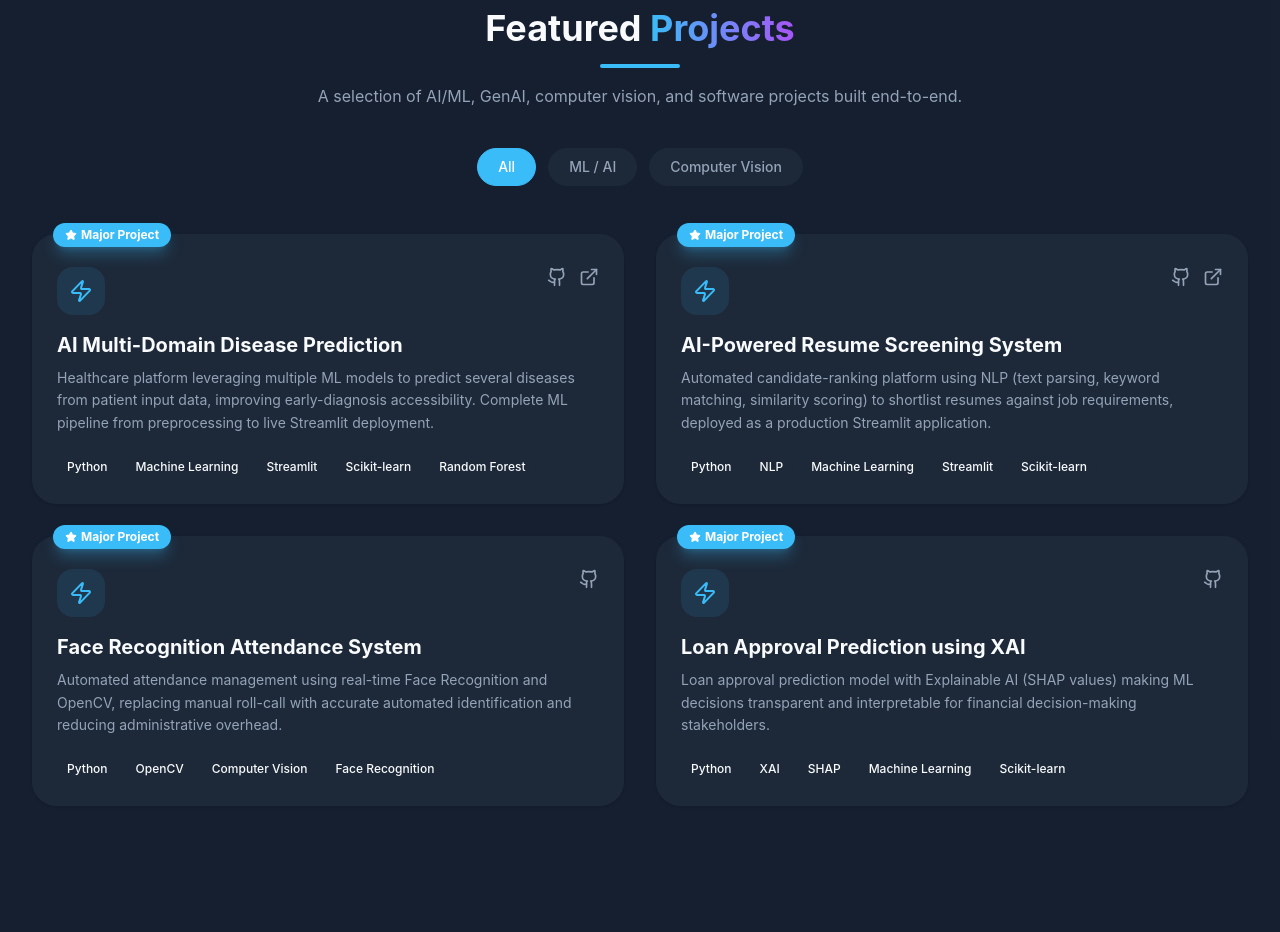
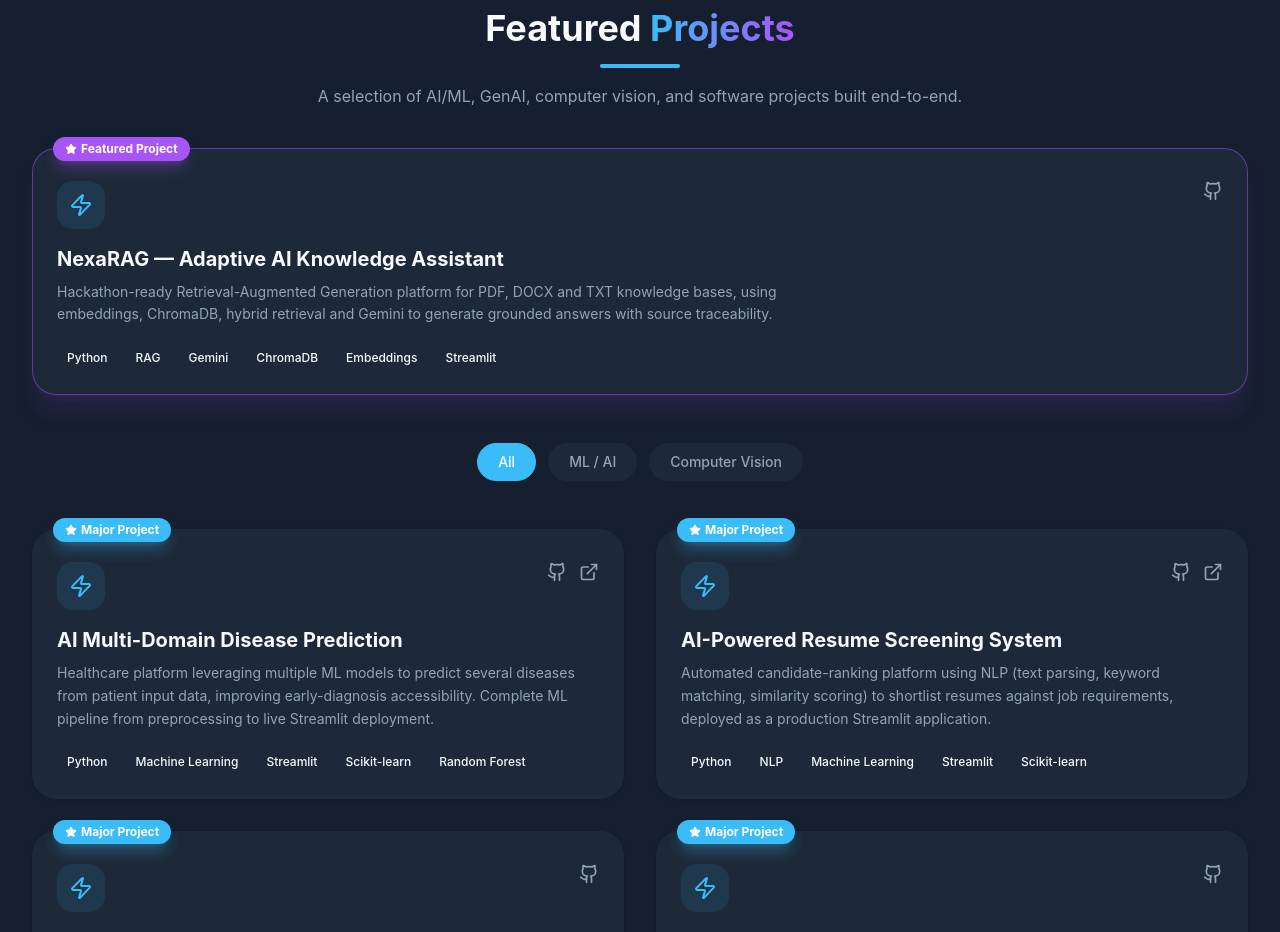
Before and after one commit to 247r1a05c2-b/portfolio, a React (Vite) app: page / in a window 1280 px wide. Shown: the part 3580-4512 px from the top of the page. Built offline with nearby package versions, Linux system fonts and the light colour scheme; no server answers.

Commit message:
Show NexaRAG separately from major projects

```diff
--- a/src/components/Projects.tsx
+++ b/src/components/Projects.tsx
@@ -4,10 +4,10 @@ import { PORTFOLIO_DATA } from '@/data/portfolio-data';
 import { motion } from 'framer-motion';
 import { useState } from 'react';
 
-function ProjectCard({ project, featured }: { project: typeof PORTFOLIO_DATA.majorProjects[0]; featured: boolean }) {
+function ProjectCard({ project, featured = false }: { project: any; featured?: boolean }) {
   return (
     <motion.div initial={{ opacity: 0, y: 24 }} whileInView={{ opacity: 1, y: 0 }} viewport={{ once: true, margin: '-60px' }} transition={{ duration: 0.4 }}
-      className={`group relative flex flex-col justify-between bg-card rounded-3xl p-6 border transition-all shadow-sm ${featured ? 'md:col-span-2 border-accent/50 shadow-xl shadow-accent/10' : 'border-border hover:border-accent/60 hover:shadow-xl hover:shadow-accent/10'}`}>
+      className={`group relative flex flex-col justify-between bg-card rounded-3xl p-6 border transition-all shadow-sm ${featured ? 'border-highlight/50 shadow-xl shadow-highlight/10' : 'border-border hover:border-accent/60 hover:shadow-xl hover:shadow-accent/10'}`}>
       <div className="absolute -top-3 left-5">
         <span className={`inline-flex items-center gap-1 px-3 py-1 text-white text-xs font-bold rounded-full shadow-lg ${featured ? 'bg-highlight shadow-highlight/30' : 'bg-accent shadow-accent/30'}`}>
           <Star className="w-3 h-3 fill-white" /> {featured ? 'Featured Project' : 'Major Project'}
@@ -24,7 +24,7 @@ function ProjectCard({ project, featured }: { project: typeof PORTFOLIO_DATA.maj
         <h3 className="text-xl font-bold mb-2 group-hover:text-accent transition-colors">{project.title}</h3>
         <p className="text-muted-foreground text-sm leading-relaxed mb-5 max-w-3xl">{project.description}</p>
       </div>
-      <div className="flex flex-wrap gap-2 mt-auto">{project.tech.map((tech) => <span key={tech} className="px-2.5 py-1 bg-secondary text-secondary-foreground text-xs font-medium rounded-full">{tech}</span>)}</div>
+      <div className="flex flex-wrap gap-2 mt-auto">{project.tech.map((tech: string) => <span key={tech} className="px-2.5 py-1 bg-secondary text-secondary-foreground text-xs font-medium rounded-full">{tech}</span>)}</div>
     </motion.div>
   );
 }
@@ -33,6 +33,7 @@ export function Projects() {
   const [filter, setFilter] = useState('All');
   const categories = ['All', ...Array.from(new Set(PORTFOLIO_DATA.majorProjects.map(p => p.category)))];
   const projects = filter === 'All' ? PORTFOLIO_DATA.majorProjects : PORTFOLIO_DATA.majorProjects.filter(p => p.category === filter);
+
   return (
     <AnimatedSection id="projects" className="py-24 bg-secondary-bg/50">
       <div className="max-w-7xl mx-auto px-4 sm:px-6 lg:px-8">
@@ -41,11 +42,17 @@ export function Projects() {
           <div className="w-20 h-1 bg-accent mx-auto rounded-full" />
           <p className="mt-4 text-muted-foreground max-w-2xl mx-auto">A selection of AI/ML, GenAI, computer vision, and software projects built end-to-end.</p>
         </div>
+
+        <div className="mb-12">
+          <ProjectCard project={PORTFOLIO_DATA.featuredProject} featured />
+        </div>
+
         <div className="flex flex-wrap justify-center gap-3 mb-12">
           {categories.map(category => <button key={category} onClick={() => setFilter(category)} className={`px-5 py-2 rounded-full text-sm font-medium transition-all border ${filter === category ? 'bg-accent text-white border-accent' : 'bg-card text-muted-foreground border-border hover:border-accent/40 hover:text-foreground'}`}>{category}</button>)}
         </div>
+
         <div className="grid md:grid-cols-2 gap-8">
-          {projects.map(project => <ProjectCard key={project.id} project={project} featured={project.id === 'nexarag' && filter === 'All'} />)}
+          {projects.map(project => <ProjectCard key={project.id} project={project} />)}
         </div>
       </div>
     </AnimatedSection>
```
